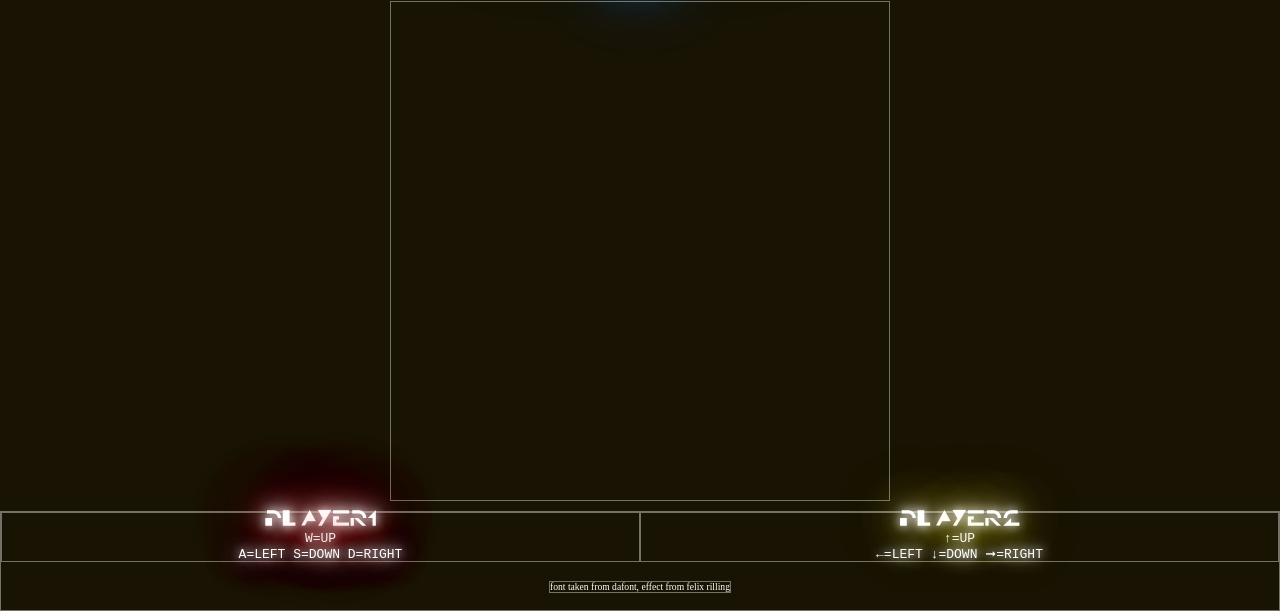
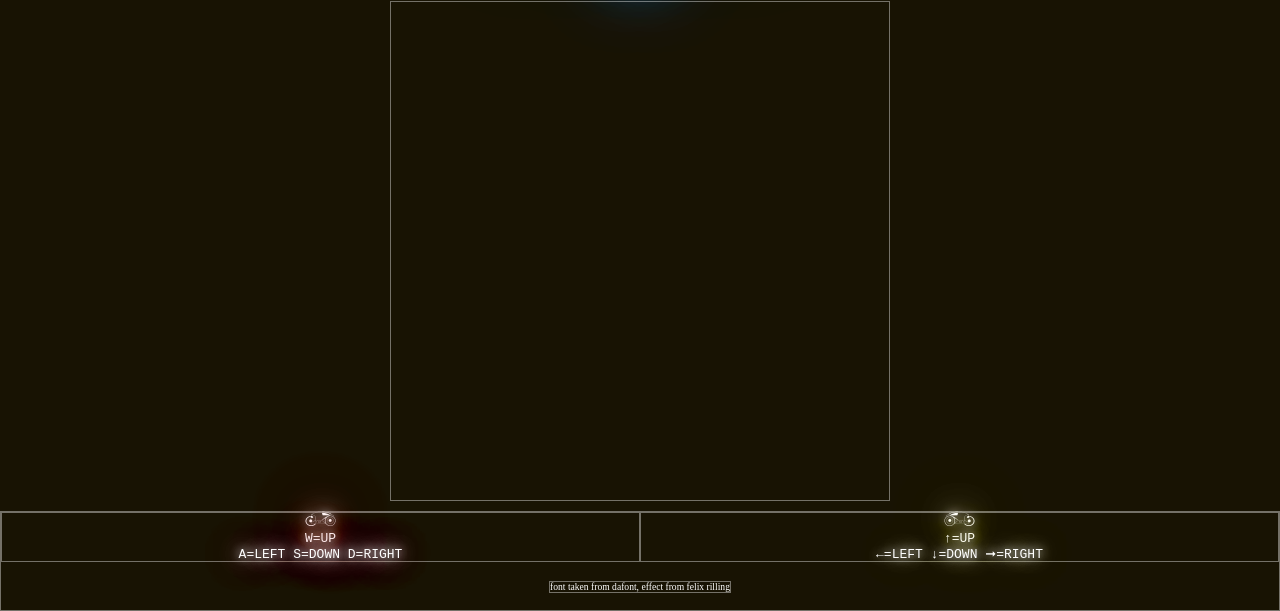
Before and after one commit to kixune/1b, a plain HTML site: page index.html in a window 1280 px wide. Shown: the part 189-800 px from the top of the page. Drawn offline with nearby package versions, Linux system fonts and the light colour scheme.

Commit message:
replaced player name placeholder with tron bike

```diff
--- a/index.html
+++ b/index.html
@@ -14,10 +14,10 @@
     <div id="container"></div>
     <div id="bottom">
       <div class="player-name">
-        <h4 id="playaOne">Player1<br><span class="key-guide">W=UP<br> A=LEFT S=DOWN D=RIGHT</span></h4>
+        <h4 id="playaOne">|<br><span class="key-guide">W=UP<br> A=LEFT S=DOWN D=RIGHT</span></h4>
       </div>
       <div class="player-name">
-        <h4 id="playaTwo">Player2<br><span class="key-guide">↑=UP<br> ←=LEFT ↓=DOWN ➞=RIGHT</span></h4>
+        <h4 id="playaTwo">_<br><span class="key-guide">↑=UP<br> ←=LEFT ↓=DOWN ➞=RIGHT</span></h4>
       </div>
       <div id='credits'>
         <p>font taken from dafont,   effect from felix rilling</p>
```
